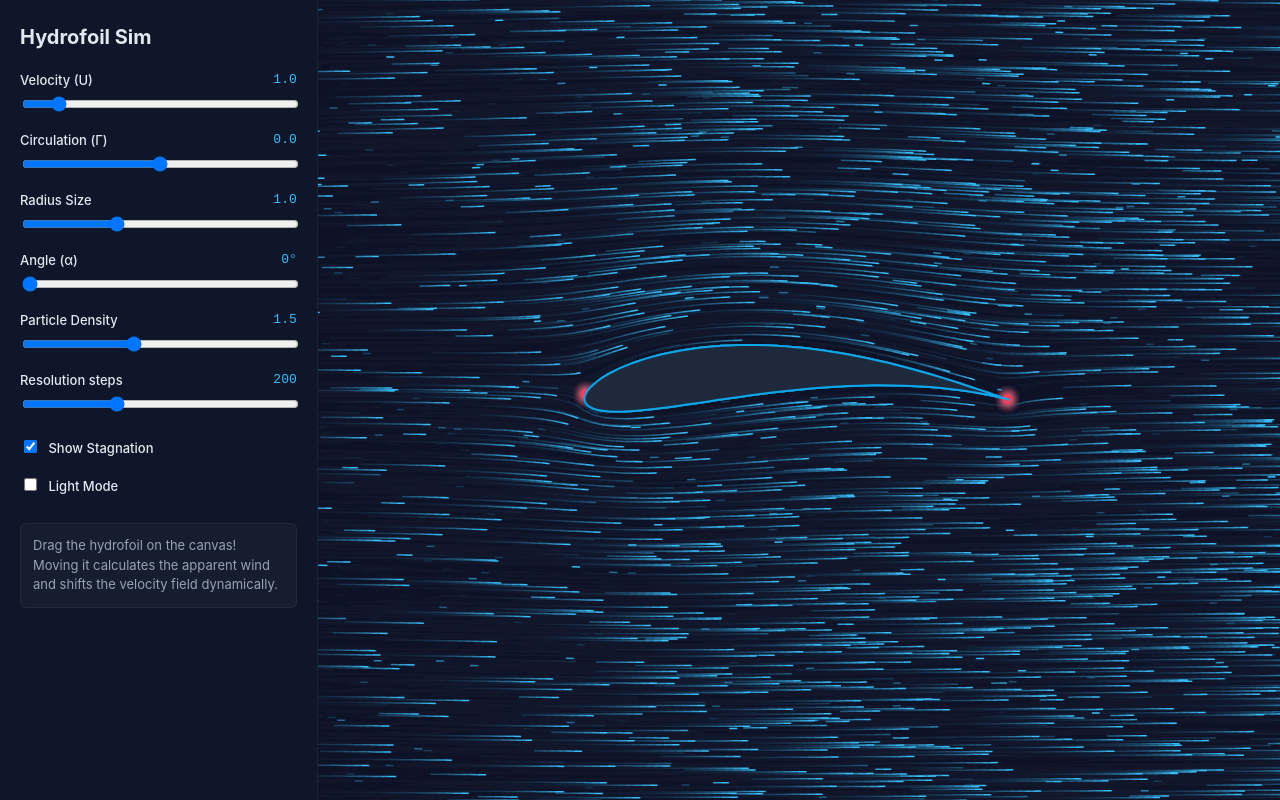
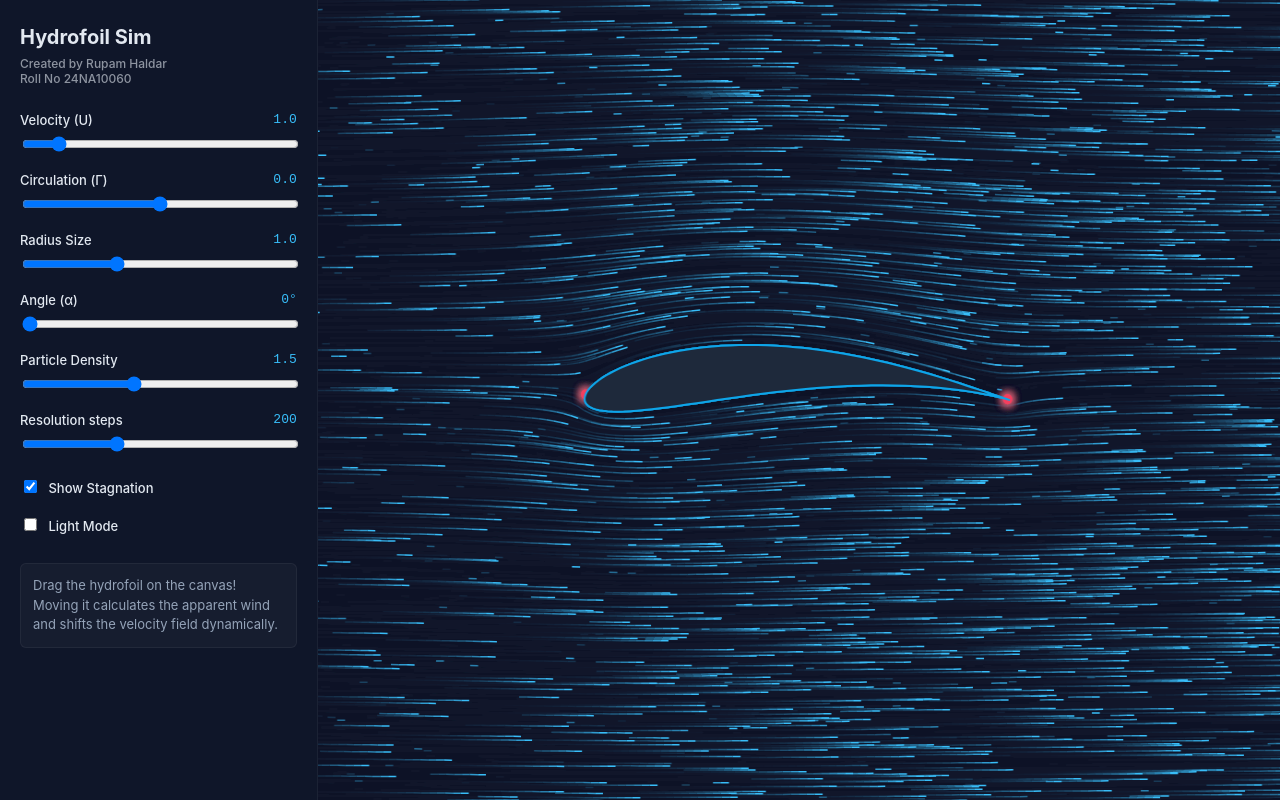
Before and after one commit to rupamkgp/hydrofoil-flow-visualizer, a plain HTML site: page hydrofoil_visualization.html in a window 1280 px wide. Drawn offline with Linux system fonts and the light colour scheme; animation ran at ten frames a second.

Commit message:
Add author credentials to website header

```diff
--- a/hydrofoil_visualization.html
+++ b/hydrofoil_visualization.html
@@ -111,6 +111,9 @@
 
     <div id="ui-panel">
         <h2>Hydrofoil Sim</h2>
+        <div style="font-size: 12px; font-weight: 500; opacity: 0.6; margin-top: -16px; margin-bottom: 8px;">
+            Created by Rupam Haldar<br>Roll No 24NA10060
+        </div>
 
         <div class="slider-row">
             <label>Velocity (U) <span class="val-display" id="val-u">1.0</span></label>
```
